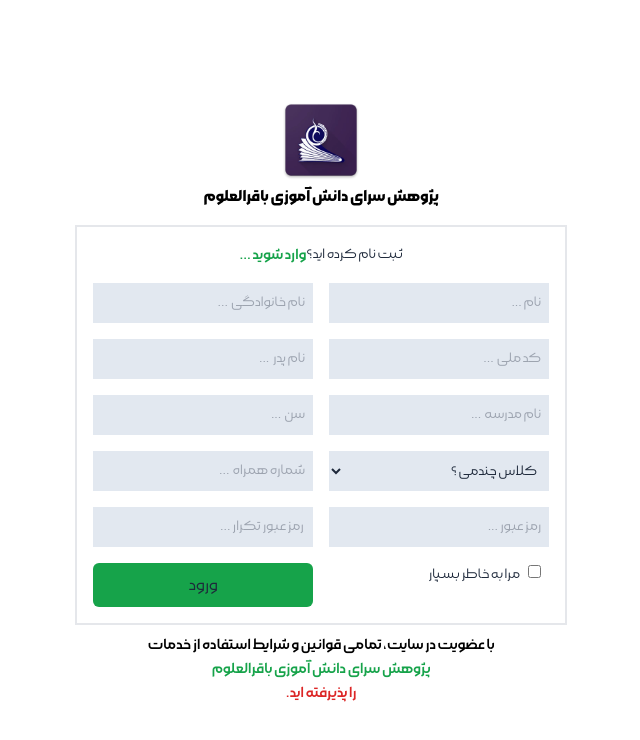
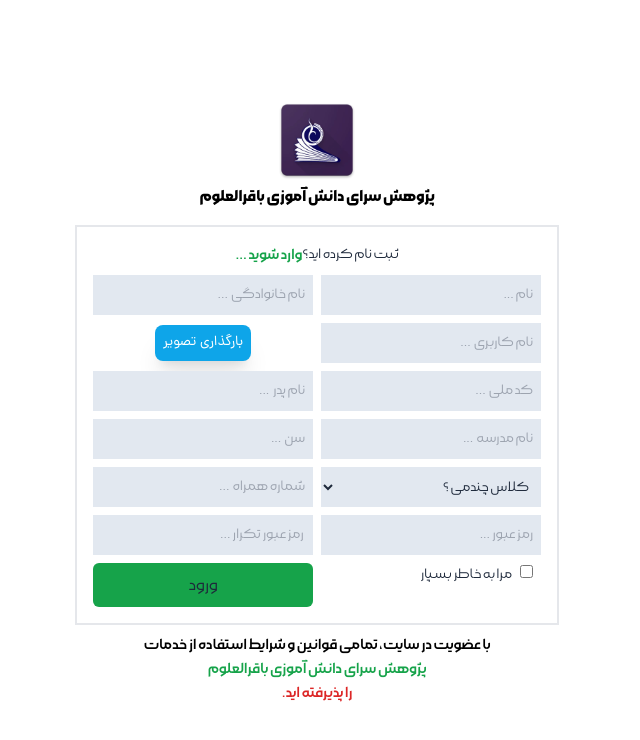
Before and after one commit to mohsenmohsen68/school, a Next.js app: page /signup in a window 1280 px wide. Shown: the top 740 px of the page, without its empty margins (454-1094 px from the left). Built offline with nearby package versions, Linux system fonts and the light colour scheme.

Commit message:
sign up validation using formik ...

```diff
--- a/package.json
+++ b/package.json
@@ -17,8 +17,10 @@
     "@mui/joy": "^5.0.0-beta.36",
     "@mui/material": "^5.15.21",
     "@types/uuid": "^10.0.0",
+    "formik": "^2.4.6",
     "keen-slider": "^6.8.6",
     "leaflet": "^1.9.4",
+    "mongoose": "^8.5.0",
     "next": "14.2.4",
     "next-themes": "^0.3.0",
     "react": "^18",
--- a/src/app/signup/page.tsx
+++ b/src/app/signup/page.tsx
@@ -1,60 +1,243 @@
-import React from 'react'
-import Image from 'next/image'
-import Link from 'next/link'
+"use client";
+import React from "react";
+import Image from "next/image";
+import Link from "next/link";
+import { Formik } from "formik";
+import { useFormik } from "formik";
 
-export default function page() {
+interface userData {
+  firstName: string;
+  lastName: string;
+  userName: string;
+  userCode: string;
+  fathersName: string;
+  school: string;
+  age: string;
+  grade: string;
+  password: string;
+  password2: string;
+  img: string;
+  phoneNumber: string;
+}
+
+export default function Page() {
+  // const form = useFormik({
+  //   validate : ()=>{},
+
+  //   initialValues:{
+  // firstName:'',
+  // lastName:'',
+  // userName:'',
+  // userCode:'',
+  // fathersName:'',
+  // school:'',
+  // age:'',
+  // grade:'',
+  // phoneNumber:'',
+  // password:'',
+  // password2:'',
+  // img:''
+  //   },
+
+  //   onSubmit : ()=>{
+  //     console.log('done')
+  //   },
+  // })
   return (
     <div className='w-full h-dvh flex justify-center items-center flex-col font-moraba'>
-        <div className="flex flex-col justify-center items-center">
-            <Image src={'/img/logo.webp'} width={90} height={90} alt="لوگوی سایت"/>
-            <div className="font-moraba-demiBold mb-4">
+      <div className='flex flex-col justify-center items-center'>
+        <Image src={"/img/logo.webp"} width={90} height={90} alt='لوگوی سایت' />
+        <div className='font-moraba-demiBold mb-4'>
           پژوهش سرای دانش آموزی باقرالعلوم
         </div>
       </div>
-      <div className="p-4 border-2 ">
-        <form action='' className="grid grid-cols-1 xs:grid-cols-2 gap-4 text-slate-800">
-        <div className='col-start-1 col-span-2 flex justify-center'>ثبت نام کرده اید؟  <span className="text-green-600 font-moraba-medium"><Link href={'/login'}>وارد شوید ...</Link></span></div>
+      <div className="border-2 p-4">
 
-          <input type='text' placeholder='نام ...' className="bg-slate-200 p-2" />
-          <input type='text' placeholder='نام خانوادگی  ...' className="bg-slate-200 p-2" />
-          <input type='text' placeholder='کد ملی  ...' className="bg-slate-200 p-2" />
-          <input type='text' placeholder='نام پدر  ...' className="bg-slate-200 p-2" />
-          <input type='text' placeholder='نام مدرسه  ...' className="bg-slate-200 p-2" />
-          <input type='text' placeholder='سن  ...' className="bg-slate-200 p-2" />
-          {/* <label htmlFor="paye">کلاس چندمی ؟  </label> */}
-          <select name="paye" id="paye" className="bg-slate-200 p-2" >
-             <option value="-1">کلاس چندمی ؟</option>
-             <option value="1" >اول</option>
-             <option value="2" >دوم</option>
-             <option value="3">سوم</option>
-             <option value="4">چهارم</option>
-             <option value="5">پنجم</option>
-             <option value="6">ششم</option>
-             <option value="7">هفتم</option>
-             <option value="8">هشتم</option>
-             <option value="9">نهم</option>
-             <option value="10">دهم</option>
-             <option value="11">یازدهم</option>
-             <option value="12">دوازدهم</option>
+      <Formik
+        initialValues={{
+          firstName: "",
+          lastName: "",
+          userName: "",
+          userCode: "",
+          fathersName: "",
+          school: "",
+          age: "",
+          grade: "",
+          phoneNumber: "",
+          password: "",
+          password2: "",
+          img: ""
+        }}
+        onSubmit={(values) => {
+          console.log("values", values);
+        }}
+      >
+        {({values, handleSubmit, handleChange, handleBlur}) => (
+          <form
+            action=''
+            onSubmit={handleSubmit}
+            className='grid grid-cols-1 xs:grid-cols-2 gap-2 text-slate-800'
+          >
+            <div className='col-start-1 col-span-2 flex justify-center'>
+              ثبت نام کرده اید؟{" "}
+              <span className='text-green-600 font-moraba-medium'>
+                <Link href={"/login"}>وارد شوید ...</Link>
+              </span>
+            </div>
 
+            <input
+              type='text'
+              name='firstName'
+              placeholder='نام ...'
+              className='bg-slate-200 p-2'
+              onChange={handleChange}
+              value={values.firstName}
+              onBlur={handleBlur}
+            />
+            <input
+              type='text'
+              name='lastName'
+              placeholder='نام خانوادگی  ...'
+              className='bg-slate-200 p-2'
+              onChange={handleChange}
+              value={values.lastName}
+              onBlur={handleBlur}
+            />
+            <input
+              type='text'
+              name='userName'
+              placeholder='نام کاربری  ...'
+              className='bg-slate-200 p-2'
+              onChange={handleChange}
+              value={values.userName}
+              onBlur={handleBlur}
+            />
+            <div className='flex justify-center items-center'>
+              <label
+                htmlFor='file'
+                className='bg-sky-500 border-sky-700 text-white p-2 rounded-lg cursor-pointer hover:bg-sky-300 transition-all delay-75 shadow-xl font-dana text-sm'
+              >
+                بارگذاری تصویر
+              </label>
+              <input
+                type='file'
+                name='img'
+                id='file'
+                placeholder='انتخاب عکس  ...'
+                className='bg-slate-200 p-2'
+                accept='image/*'
+                hidden
+                onChange={handleChange}
+              value={values.img}
+              onBlur={handleBlur}
+              />
+            </div>
+
+            <input
+              type='text'
+              placeholder='کد ملی  ...'
+              name='userCode'
+              className='bg-slate-200 p-2'
+              onChange={handleChange}
+              value={values.userCode}
+              onBlur={handleBlur}
+            />
+            <input
+              type='text'
+              name='fathersName'
+              placeholder='نام پدر  ...'
+              className='bg-slate-200 p-2'
+              onChange={handleChange}
+              value={values.fathersName}
+              onBlur={handleBlur}
+            />
+            <input
+              type='text'
+              name='school'
+              placeholder='نام مدرسه  ...'
+              className='bg-slate-200 p-2'
+              onChange={handleChange}
+              value={values.school}
+              onBlur={handleBlur}
+            />
+            <input
+              type='text'
+              name='age'
+              placeholder='سن  ...'
+              className='bg-slate-200 p-2'
+              onChange={handleChange}
+              value={values.age}
+              onBlur={handleBlur}
+            />
+
+            <select
+              name='grade'
+              id='paye'
+              className='bg-slate-200 p-2 child:font-moraba font-moraba'
+              onChange={handleChange}
+              value={values.grade}
+              onBlur={handleBlur}
+            >
+              <option value='-1'>کلاس چندمی ؟</option>
+              <option value='1'>اول</option>
+              <option value='2'>دوم</option>
+              <option value='3'>سوم</option>
+              <option value='4'>چهارم</option>
+              <option value='5'>پنجم</option>
+              <option value='6'>ششم</option>
+              <option value='7'>هفتم</option>
+              <option value='8'>هشتم</option>
+              <option value='9'>نهم</option>
+              <option value='10'>دهم</option>
+              <option value='11'>یازدهم</option>
+              <option value='12'>دوازدهم</option>
             </select>
-          <input type='text' placeholder='شماره همراه  ...' className="bg-slate-200 p-2" />
-          <input type='password' placeholder='رمز عبور ...' className="bg-slate-200 p-2"/>
-          <input type='password' placeholder=' رمز عبور تکرار ...' className="bg-slate-200 p-2"/>
+            <input
+              type='text'
+              name='phoneNumber'
+              placeholder='شماره همراه  ...'
+              className='bg-slate-200 p-2'
+              onChange={handleChange}
+              value={values.phoneNumber}
+              onBlur={handleBlur}
+            />
+            <input
+              type='password'
+              name='password'
+              placeholder='رمز عبور ...'
+              className='bg-slate-200 p-2'
+              onChange={handleChange}
+              value={values.password}
+              onBlur={handleBlur}
+            />
+            <input
+              type='password'
+              name='password2'
+              placeholder=' رمز عبور تکرار ...'
+              className='bg-slate-200 p-2'
+              onChange={handleChange}
+              value={values.password2}
+              onBlur={handleBlur}
+            />
             <div>
-          <input type='checkbox' name='' id='' className="mx-2" />
+              <input type='checkbox' name='' id='' className='mx-2' />
               مرا به خاطر بسپار
             </div>
-          <button className="rounded-md bg-green-600 p-2 text-xl">ورود</button>
+            <button
+              className='rounded-md bg-green-600 hover:bg-green-400 p-2 text-xl'
+            >
+              ورود
+            </button>
           </form>
+        )}
+      </Formik>
+
       </div>
-      <div className="flex flex-col justify-center items-center font-moraba-medium mt-2">
-
+      <div className='flex flex-col justify-center items-center font-moraba-medium mt-2'>
         با عضویت در سایت، تمامی قوانین و شرایط استفاده از خدمات
-        <div className="text-green-600 "> پژوهش سرای دانش آموزی باقرالعلوم</div>
-        <div className="text-red-600 ">را پذیرفته اید. </div>
+        <div className='text-green-600 '> پژوهش سرای دانش آموزی باقرالعلوم</div>
+        <div className='text-red-600 '>را پذیرفته اید. </div>
       </div>
     </div>
-
-  )
+  );
 }
```
Also changed, not shown: src/models/users.tsx (added, +48 -0 lines), src/utils/connectToDB.tsx (added, +16 -0 lines), 1 other file (tests, documents, lock files or other folders). Lines whose indentation alone changed are shown as unchanged.
